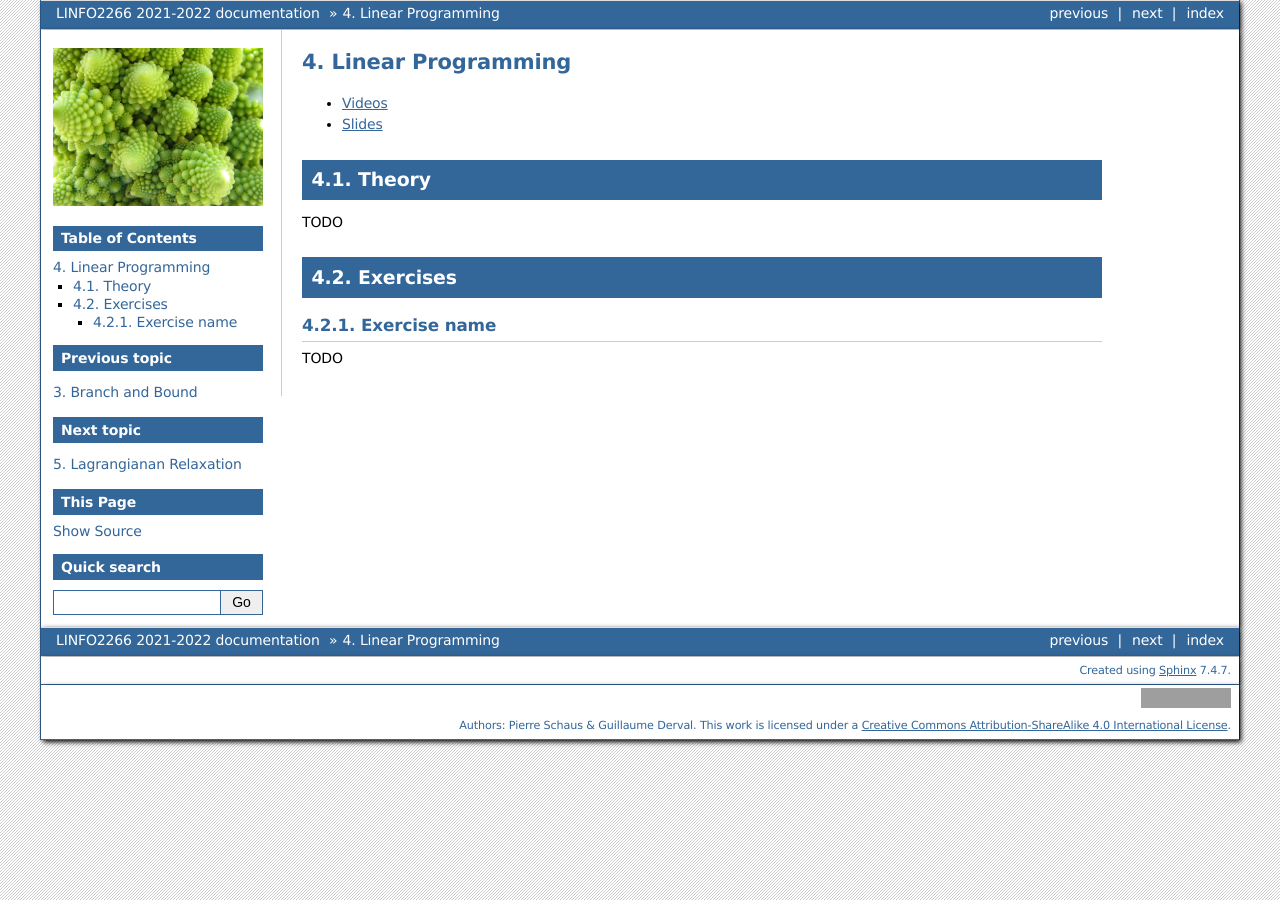
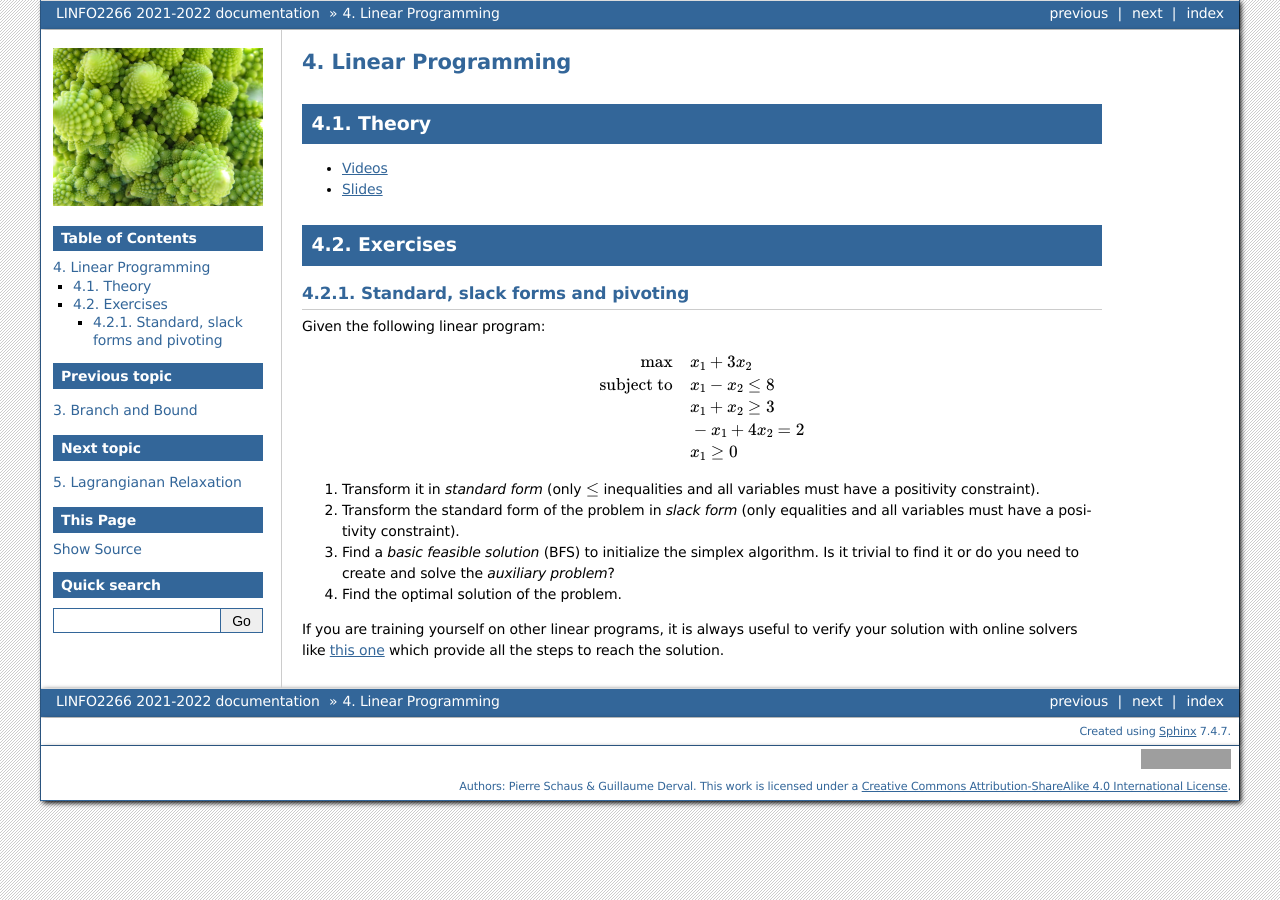
Before and after one commit to pschaus/linfo2266, a Sphinx documentation site: the page built from website/source/lp/index.rst, in a window 1280 px wide. Built offline with Sphinx 7.4.7, drawn with Linux system fonts in a browser that asks for light colours; grey boxes are pictures that could not be loaded.

Commit message:
add LP exercise

```diff
--- a/website/source/lp/index.rst
+++ b/website/source/lp/index.rst
@@ -5,20 +5,30 @@
 Linear Programming
 *************************************************************************************************
 
-* `Videos <https://youtube.com/playlist?list=PLq6RpCDkJMyoSSeucDx7FyUpMDjhc-Kyf>`_
-* `Slides <https://www.icloud.com/keynote/0Tu8miHL9lE61RhouiWizTIJQ#03-linear-programming>`_
-
-
-
 Theory
 =======================================
 
-TODO
+* `Videos <https://youtube.com/playlist?list=PLq6RpCDkJMyoSSeucDx7FyUpMDjhc-Kyf>`_
+* `Slides <https://www.icloud.com/keynote/0Tu8miHL9lE61RhouiWizTIJQ#03-linear-programming>`_
 
 Exercises
 =======================================
 
-Exercise name
+Standard, slack forms and pivoting
 """""""""""""""""""""""""""""""""""""""
 
-TODO
+Given the following linear program:
+
+.. math::
+    \max \quad & x_1 + 3 x_2 \\
+    \text{subject to} \quad & x_1 - x_2 \le 8 \\
+    & x_1 + x_2 \ge 3 \\
+    & -x_1 + 4x_2 = 2 \\
+    & x_1 \ge 0
+
+#. Transform it in *standard form* (only :math:`\le` inequalities and all variables must have a positivity constraint).
+#. Transform the standard form of the problem in *slack form* (only equalities and all variables must have a positivity constraint).
+#. Find a *basic feasible solution* (BFS) to initialize the simplex algorithm. Is it trivial to find it or do you need to create and solve the *auxiliary problem*?
+#. Find the optimal solution of the problem.
+
+If you are training yourself on other linear programs, it is always useful to verify your solution with online solvers like `this one <https://linprog.com/en/main-simplex-method>`_ which provide all the steps to reach the solution.
```
